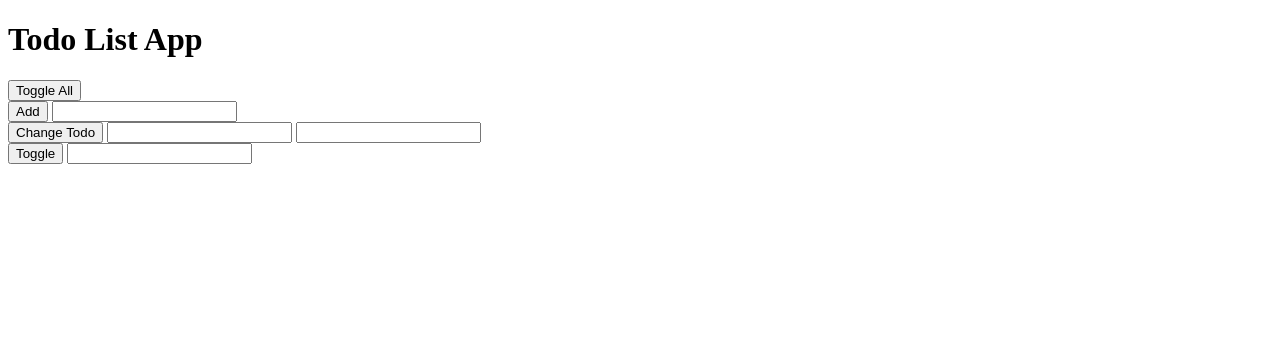
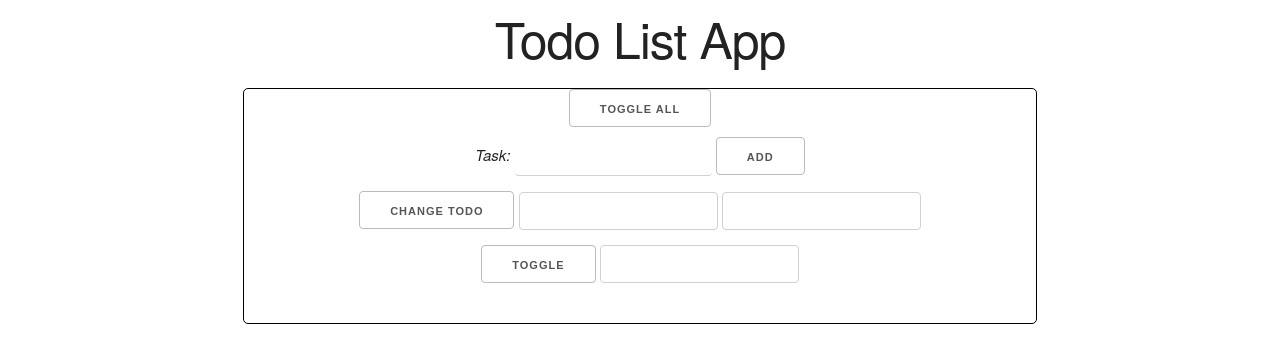
Before and after one commit to miguelopezv/Todolist, a plain HTML site: page index.html in a window 1280 px wide. Drawn offline with nearby package versions, Linux system fonts and the light colour scheme.

Commit message:
Css styles

```diff
--- /dev/null
+++ b/css/master.sass
@@ -0,0 +1,19 @@
+h1
+  text-align: center
+
+.ten
+  float: none
+  margin: 0 auto
+  text-align: center
+  border: 1px solid black
+  border-radius: 5px
+
+  #addTodoTextInput
+    border-width: 0
+    border-bottom-width: 1px
+
+  ul
+    list-style: none
+
+    li
+      color: gray
--- a/index.html
+++ b/index.html
@@ -3,18 +3,22 @@
   <head>
     <meta charset="utf-8">
     <title>ToDo Web App</title>
+    <link rel="stylesheet" href="https://cdnjs.cloudflare.com/ajax/libs/skeleton/2.0.4/skeleton.min.css">
+    <link rel="stylesheet" href="css/master.min.css" media="screen" title="no title" charset="utf-8">
   </head>
 
   <body>
+    <div class="container">
+      <div class="row">
         <h1>Todo List App</h1>
-
+        <div class="ten columns">
           <div>
             <button type="button" onclick="handlers.toggleAll()">Toggle All</button>
           </div>
 
           <div>
+            <em>Task: </em><input type="text" id="addTodoTextInput">
             <button type="button" onclick="handlers.addTodo()">Add</button>
-      <input type="text" id="addTodoTextInput">
           </div>
 
           <div>
@@ -30,7 +34,9 @@
 
           <ul>
           </ul>
-
-    <script type="text/javascript" src="main.js"></script>
+        </div>
+      </div>
+    </div>
+    <script type="text/javascript" src="js/main.js"></script>
   </body>
 </html>
```
Also changed, not shown: css/master.min.css (added), js/main.js (renamed from main.js). Lines whose indentation alone changed are shown as unchanged.
